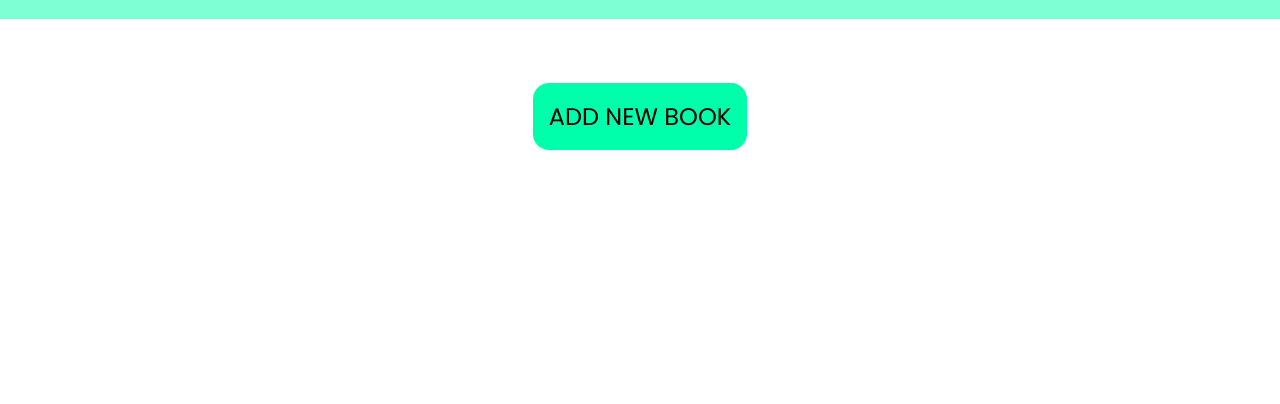
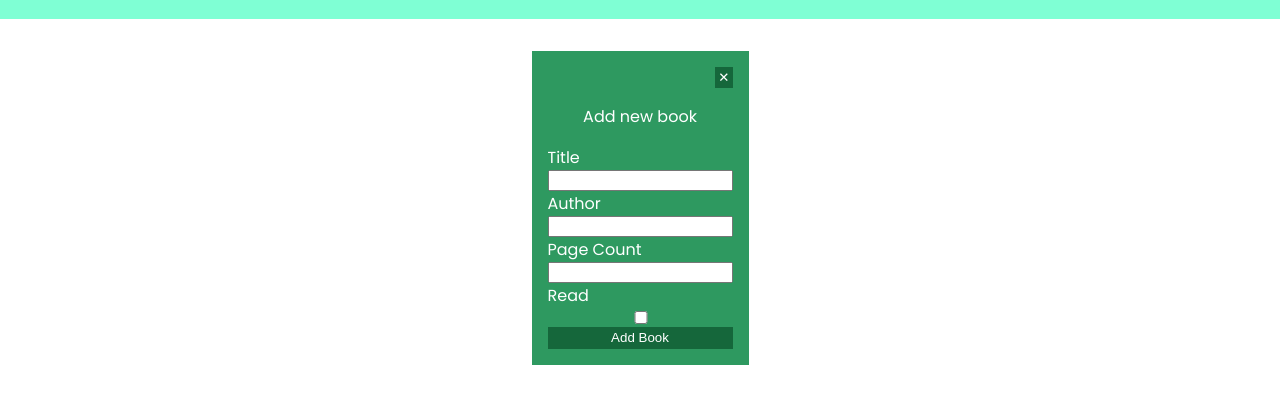
Before and after one commit to LedaThemis/odin-library, a plain HTML site: page index.html in a window 1280 px wide. Both pictures are taken after a click on the button "ADD NEW BOOK". Shown: the part 72-476 px from the top of the page. Drawn offline with Linux system fonts and the light colour scheme.

Commit message:
add handle newBookClick, add close form

```diff
--- a/index.html
+++ b/index.html
@@ -42,7 +42,8 @@
             </div>
         </div>
         <button id="add-new-book">ADD NEW BOOK</button>
-        <!-- <form id="add-book-form">
+        <form id="add-book-form" style="display:none">
+            <button class="close--form--button">✕</button>
             <p>Add new book</p>
             <label for="title">Title</label>
             <input type="text" id="title" required>
@@ -54,7 +55,7 @@
             <input type="checkbox" id="isRead">
 
             <button id="add-book">Add Book</button>
-        </form> -->
+        </form>
     </main>
 </body>
 
--- a/script.js
+++ b/script.js
@@ -65,3 +65,13 @@ function getBookHTML(book) {
 const theHobbit = new Book("The Hobbit", "J.R.R. Tolkein", "265", true);
 
 displayBooks();
+
+// NEW BOOK
+const newBookButton = document.querySelector("#add-new-book");
+
+newBookButton.addEventListener("click", handleNewBookClick);
+
+function handleNewBookClick(e) {
+  const form = document.querySelector("#add-book-form");
+  form.style.display = "flex";
+}
--- a/styles.css
+++ b/styles.css
@@ -108,6 +108,10 @@ body {
   cursor: pointer;
 }
 
+.close--form--button {
+  align-self: flex-end;
+}
+
 /* ADD NEW BOOK */
 #add-new-book {
   border: none;
```
